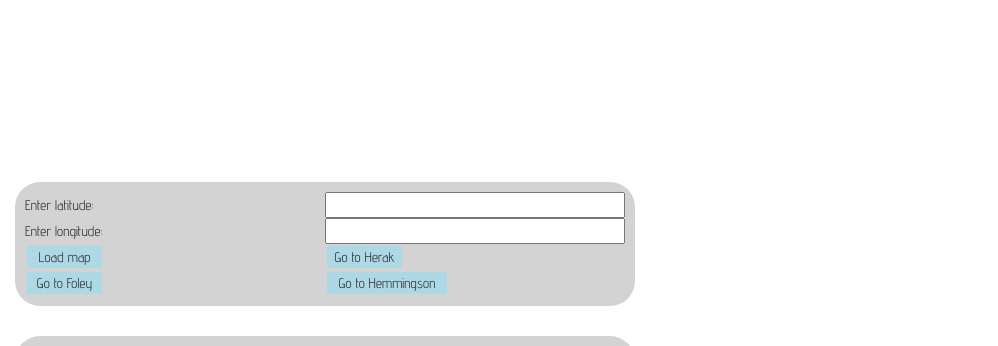
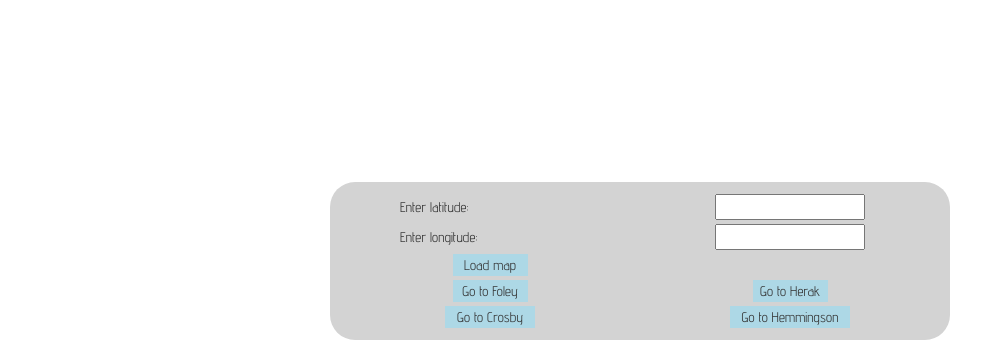
Before and after one commit to guadr/frontend, a Flask app: page / in a window 1280 px wide. Shown: the part 270-616 px from the top of the page, without its empty margins (0-998 px from the left). Run offline with Flask 2, Linux system fonts and the light colour scheme; some libraries are stand-ins or nearby versions.

Commit message:
added more css styling for map input, added more new map functionality

```diff
--- a/frontend.py
+++ b/frontend.py
@@ -9,8 +9,9 @@
 longitude_destination = -117.401701
 lat_offset = 0.000633
 long_offset = 0.000755
+default_layer = "hot"
 hc_location_url = "https://www.openstreetmap.org/?mlat=47.66753&mlon=-117.40291#map=18/47.66753/-117.40291"
-location_url = "https://www.openstreetmap.org/export/embed.html?bbox=" + (str(longitude_destination - long_offset)) + "%2C" + (str(latitude_destination - lat_offset)) + "%2C" + (str(longitude_destination + long_offset)) + "%2C" + (str(latitude_destination + lat_offset)) + "&layer=mapnik&marker=" + (str(latitude_destination)) + "%2C" + (str(longitude_destination))
+location_url = "https://www.openstreetmap.org/export/embed.html?bbox=" + (str(longitude_destination - long_offset)) + "%2C" + (str(latitude_destination - lat_offset)) + "%2C" + (str(longitude_destination + long_offset)) + "%2C" + (str(latitude_destination + lat_offset)) + "&layer=" + default_layer + "&marker=" + (str(latitude_destination)) + "%2C" + (str(longitude_destination))
 
 food_items = ["Sandwich","Soda","Candy","Trail Mix","Beef Jerky","Muffin"]
 delivery_locations = ["Foley Library", "Hemmingson NW Corner", "Herak NE Corner", "Crosby North Entrance"]
--- a/static/style.css
+++ b/static/style.css
@@ -32,7 +32,7 @@
 .map-container{
 	display: grid;
 	grid-row: 4;
-	grid-column: 1;
+	grid-column: 2;
 	border-radius:25px;
 	background-color: lightgray;
 	margin:15px;
@@ -43,14 +43,16 @@
 .map-input-container{
 	display: grid;
 	grid-row: 3;
-	grid-column: 1;
+	grid-column: 2;
 	border-radius:25px;
 	background-color: lightgray;
 	margin:15px;
 	padding:10px;
 	align-items: center;
 	grid-template-columns: 1fr 1fr;
+	justify-items: center;
 }
+
 
 
 .food-list{
@@ -106,28 +108,8 @@
 	margin: 2px;
 }
 
-#map-go-button{
-	width: 25%;
-	grid-column: 1;
-	grid-row: 3;
-}
-
-#herak-go-button{
-	width: 25%;
-	grid-column: 2;
-	grid-row: 3;
-}
-
-#foley-go-button{
-	width: 25%;
-	grid-column: 1;
-	grid-row: 4;
-}
-
-#hemm-go-button{
-	width: 40%;
-	grid-column: 2;
-	grid-row: 4;
+.map-coord-input{
+	margin: 2px;
 }
 
 #enter-lat-text{
@@ -151,3 +133,33 @@
 	grid-column: 2;
 	grid-row: 2;
 }
+
+#map-go-button{
+	width: 25%;
+	grid-column: 1;
+	grid-row: 3;
+}
+
+#herak-go-button{
+	width: 25%;
+	grid-column: 2;
+	grid-row: 4;
+}
+
+#foley-go-button{
+	width: 25%;
+	grid-column: 1;
+	grid-row: 4;
+}
+
+#hemm-go-button{
+	width: 40%;
+	grid-column: 2;
+	grid-row: 5;
+}
+
+#crosby-go-button{
+	width: 30%;
+	grid-column: 1;
+	grid-row: 5;
+}
--- a/templates/home.html
+++ b/templates/home.html
@@ -39,13 +39,14 @@
 	<section class="map">
 		<div class="map-input-container" id="map-input-container-div">
 			<span id="enter-lat-text">Enter latitude: </span>
-			<input id="lat-enter" class="map-input" type="number" value="Enter latitude">
+			<input id="lat-enter" class="map-coord-input" type="number" value="Enter latitude">
 			<span id="enter-long-text">Enter longitude: </span>
-			<input id="long-enter" class="map-input" type="number" value="Enter longitude">
+			<input id="long-enter" class="map-coord-input" type="number" value="Enter longitude">
 			<input id="map-go-button" class="map-input-button" type="button" value="Load map">
 			<input id="herak-go-button" class="map-input-button" type="button" value="Go to Herak">
 			<input id="foley-go-button" class="map-input-button" type="button" value="Go to Foley">
 			<input id="hemm-go-button" class="map-input-button" type="button" value="Go to Hemmingson">
+			<input id="crosby-go-button" class="map-input-button" type="button" value="Go to Crosby">
 		</div>
 		<div class="map-container" id="map-container-div">
 			<iframe width="600" height="400"
--- a/templates/layout.html
+++ b/templates/layout.html
@@ -19,11 +19,13 @@
 		{% endblock %}
 	<script>
 
-	function generateUrl(lat, long, lat_offset, long_offset){
+	// takes in latitude, longitude, and offsets
+	// returns Open Street Maps GUI for
+	function generateUrl(lat, long, lat_offset, long_offset, layer){
 		var url = "https://www.openstreetmap.org/export/embed.html?bbox=";
 		url = url + (long - long_offset) + "%2C" + (lat - lat_offset) + "%2C";
 		url = url + (long + long_offset) + "%2C" + (lat + lat_offset);
-		url = url + "&layer=mapnik&marker=" + lat + "%2C" + long;
+		url = url + "&layer=" + layer + "&marker=" + lat + "%2C" + long;
 		return url;
 	}
 
@@ -41,33 +43,50 @@
 	var foley_long = -117.400645;
 	var hemm_lat = 47.667322;
 	var hemm_long = -117.399905;
+	var crosby_lat = 47.667456;
+	var crosby_long = -117.401291;
+	var default_layer = "hot"
 
+	// event listener for "Load map" button
 	window.addEventListener("load", function() {
 		document.getElementById("map-go-button").addEventListener("click", function(){
-			var user_lat =parseFloat(document.getElementById("latitude_enter").value);
-			var user_long = parseFloat(document.getElementById("longitude_enter").value);
-			var url = generateUrl(user_lat, user_long, default_latitude_offset, default_longitude_offset);
+			var user_lat =parseFloat(document.getElementById("lat-enter").value);
+			var user_long = parseFloat(document.getElementById("long-enter").value);
+			var url = generateUrl(user_lat, user_long, default_latitude_offset, default_longitude_offset, default_layer);
 			document.getElementById("openstreetmap").src=url;
 		});
 	});
 
+	// event listener for "Go to Herak" button
 	window.addEventListener("load", function() {
 		document.getElementById("herak-go-button").addEventListener("click", function(){
-			var url = generateUrl(herak_lat, herak_long, default_latitude_offset, default_longitude_offset);
+			var url = generateUrl(herak_lat, herak_long, default_latitude_offset, default_longitude_offset, default_layer);
+			console.log("default layer: " + default_layer);
+			console.log("URL: " + url)
 			document.getElementById("openstreetmap").src=url;
 		});
 	});
 
+	// event listener for "Go to Foley" button
 	window.addEventListener("load", function() {
 		document.getElementById("foley-go-button").addEventListener("click", function(){
-			var url = generateUrl(foley_lat, foley_long, default_latitude_offset, default_longitude_offset);
+			var url = generateUrl(foley_lat, foley_long, default_latitude_offset, default_longitude_offset, default_layer);
 			document.getElementById("openstreetmap").src=url;
 		});
 	});
 
+	// event listener for "Go to Hemmingson" button
 	window.addEventListener("load", function() {
 		document.getElementById("hemm-go-button").addEventListener("click", function(){
-			var url = generateUrl(hemm_lat, hemm_long, default_latitude_offset, default_longitude_offset);
+			var url = generateUrl(hemm_lat, hemm_long, default_latitude_offset, default_longitude_offset, default_layer);
+			document.getElementById("openstreetmap").src=url;
+		});
+	});
+
+	// event listener for "Go to Crosby" button
+	window.addEventListener("load", function() {
+		document.getElementById("crosby-go-button").addEventListener("click", function(){
+			var url = generateUrl(crosby_lat, crosby_long, default_latitude_offset, default_longitude_offset, default_layer);
 			document.getElementById("openstreetmap").src=url;
 		});
 	});
```
